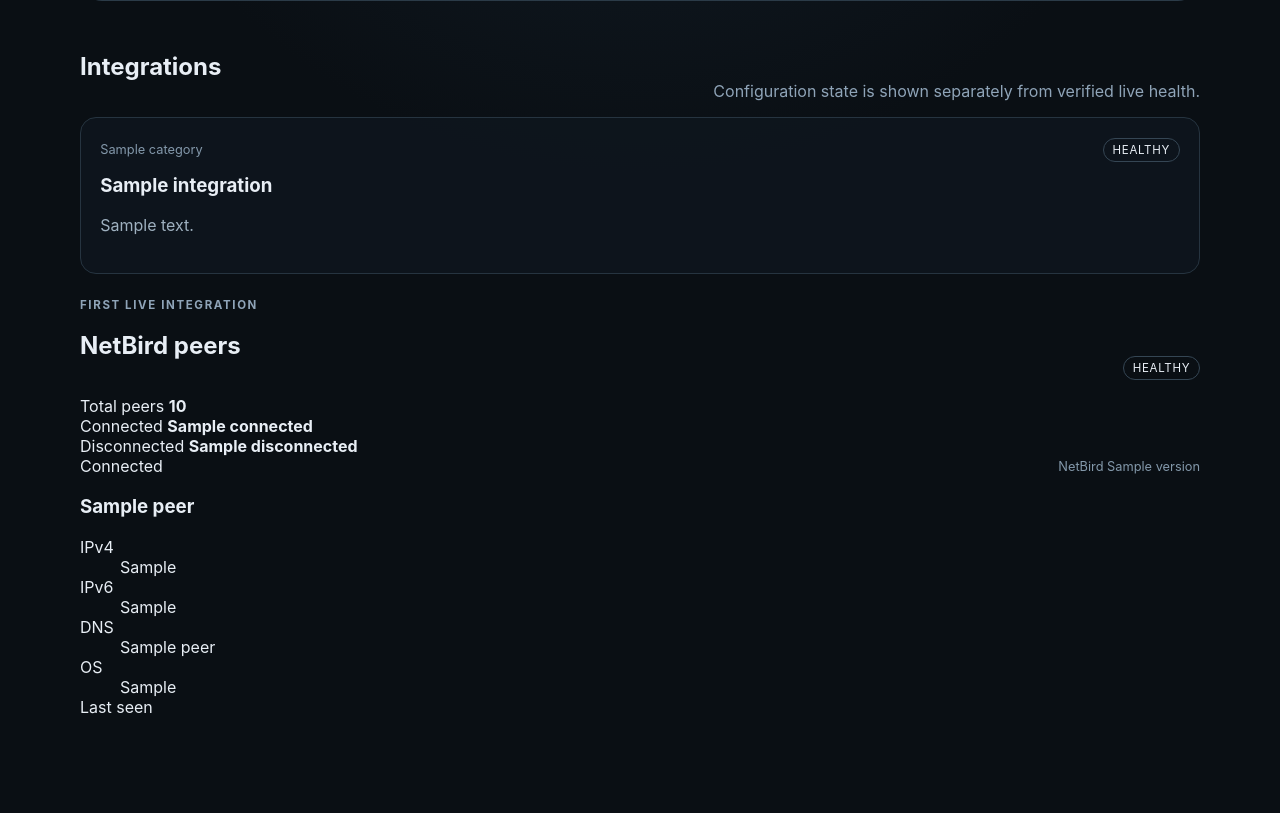
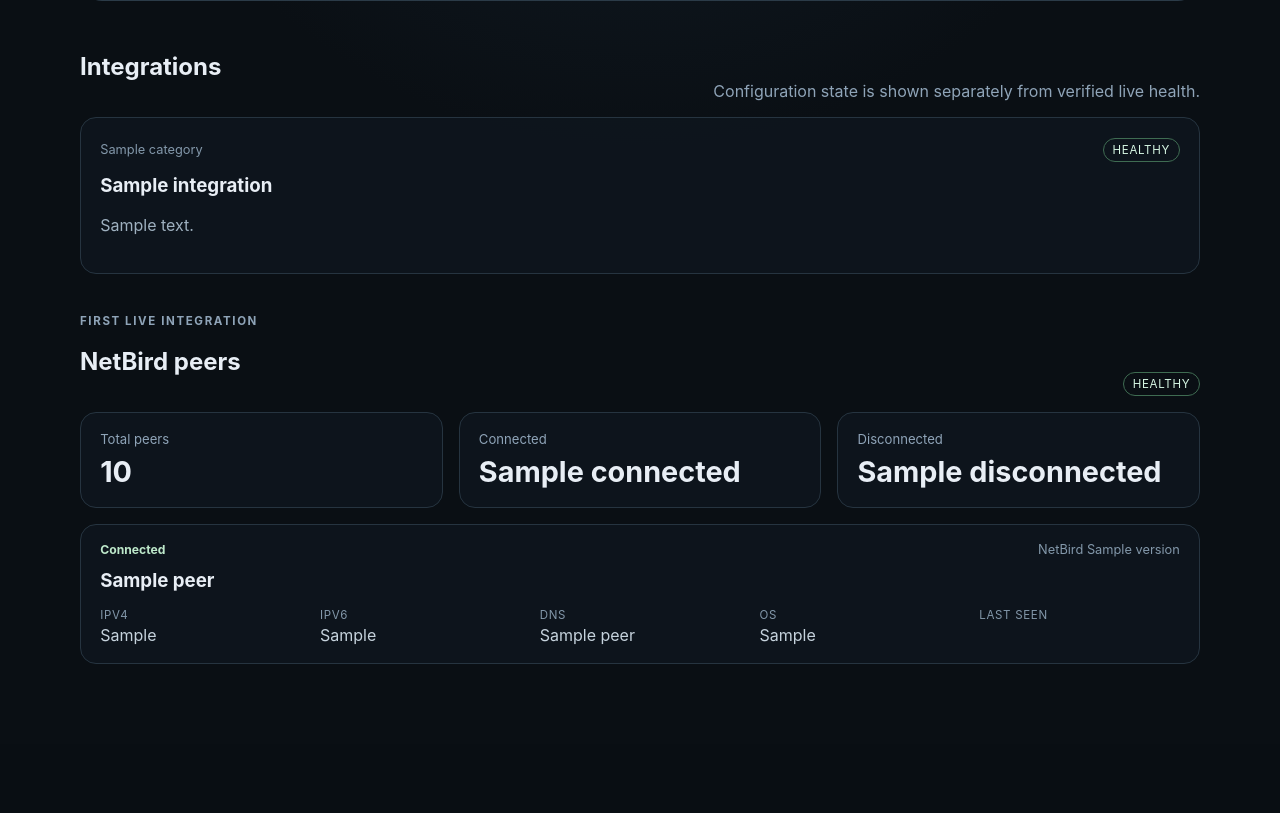
Before and after one commit to GoreeCloud/goreecloud-manager, a Django app: template core/templates/core/overview.html in a window 1280 px wide. Shown: the part 405-1218 px from the top of the page. After the commit the page ends 1069 px from the top, so only its background shows below. Run offline with Django 5.2, Linux system fonts and the light colour scheme; the template is opened without the code that fills it: most values are stand-ins (such as "Sample title", 1, 10 or a date in 2020).

Commit message:
Style NetBird integration dashboard

```diff
--- a/core/static/core/css/app.css
+++ b/core/static/core/css/app.css
@@ -35,3 +35,25 @@ button { border: 0; border-radius: 10px; padding: .75rem 1rem; font: inherit; fo
 .link-button { background: transparent; color: #c6d3dd; padding: .3rem; }
 .error { color: #ffc5c5; }
 @media (max-width: 680px) { .section-heading { display: block; } .section-heading p { margin-top: .35rem; } .hero { padding: 1.5rem; } }
+
+/* Live integration presentation. */
+.status-healthy { color: #d7f7e4; border-color: #3f6c52; }
+.status-unavailable { color: #ffd2d2; border-color: #754848; }
+.status-misconfigured { color: #ffe2ad; border-color: #765f39; }
+.netbird-section { margin-top: 2.5rem; }
+.metrics-grid { display: grid; grid-template-columns: repeat(3, minmax(0, 1fr)); gap: 1rem; margin-bottom: 1rem; }
+.metric-card { padding: 1.1rem 1.2rem; border: 1px solid #263440; border-radius: 16px; background: rgba(14, 22, 29, .9); }
+.metric-card span { display: block; color: #8fa4b8; font-size: .82rem; margin-bottom: .45rem; }
+.metric-card strong { font-size: 1.8rem; }
+.peer-list { display: grid; gap: .8rem; }
+.peer-card { padding: 1.1rem 1.2rem; border: 1px solid #263440; border-radius: 16px; background: rgba(14, 22, 29, .9); }
+.peer-card h3 { margin: .75rem 0 1rem; }
+.peer-state { font-size: .76rem; font-weight: 700; }
+.peer-connected { color: #bde8ca; }
+.peer-disconnected { color: #e0b8b8; }
+.peer-details { margin: 0; display: grid; grid-template-columns: repeat(auto-fit, minmax(180px, 1fr)); gap: .7rem 1.2rem; }
+.peer-details div { min-width: 0; }
+.peer-details dt { color: #8398aa; font-size: .72rem; text-transform: uppercase; letter-spacing: .06em; margin-bottom: .2rem; }
+.peer-details dd { margin: 0; color: #c6d3dd; overflow-wrap: anywhere; }
+.integration-message { max-width: 720px; }
+@media (max-width: 680px) { .metrics-grid { grid-template-columns: 1fr; } }
```
